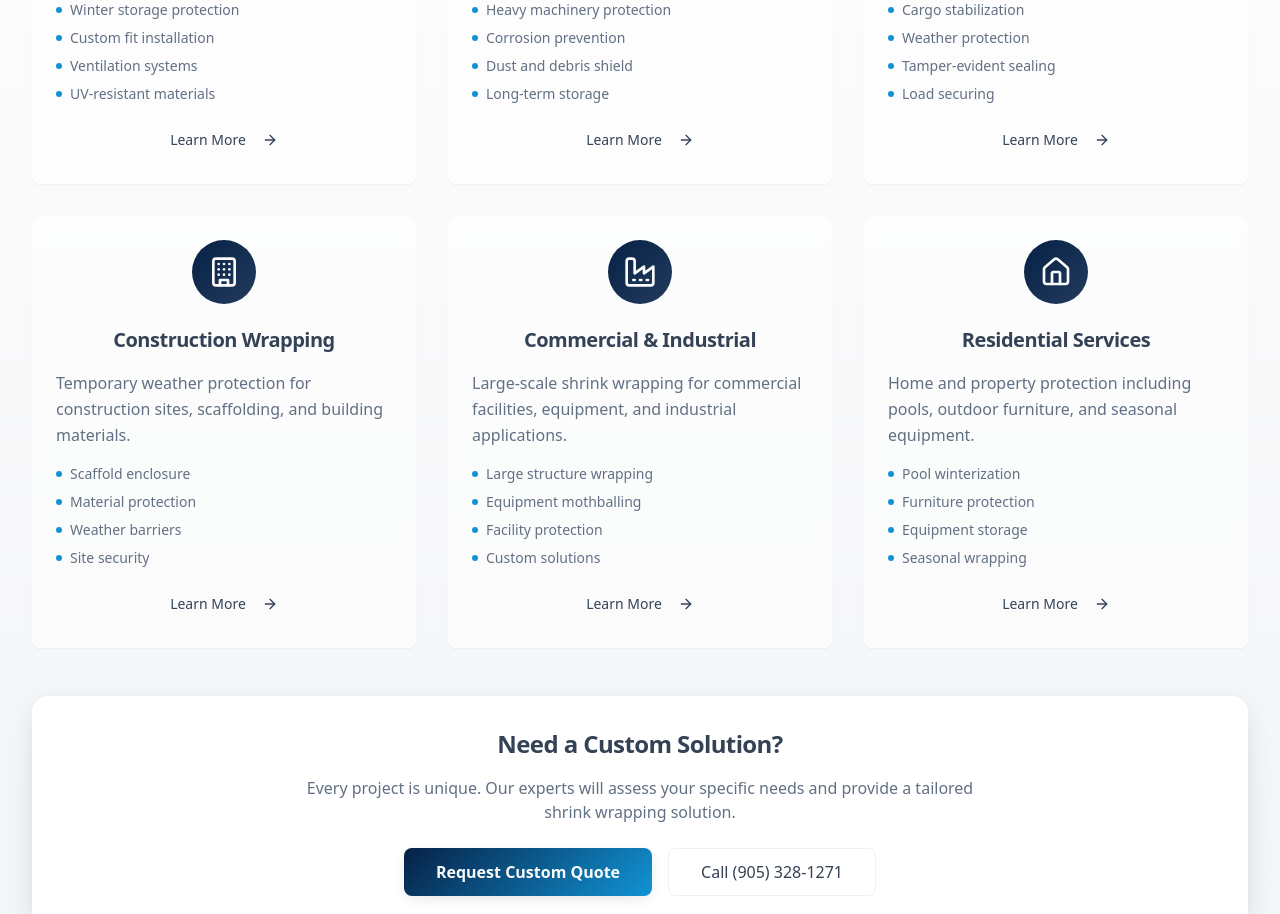
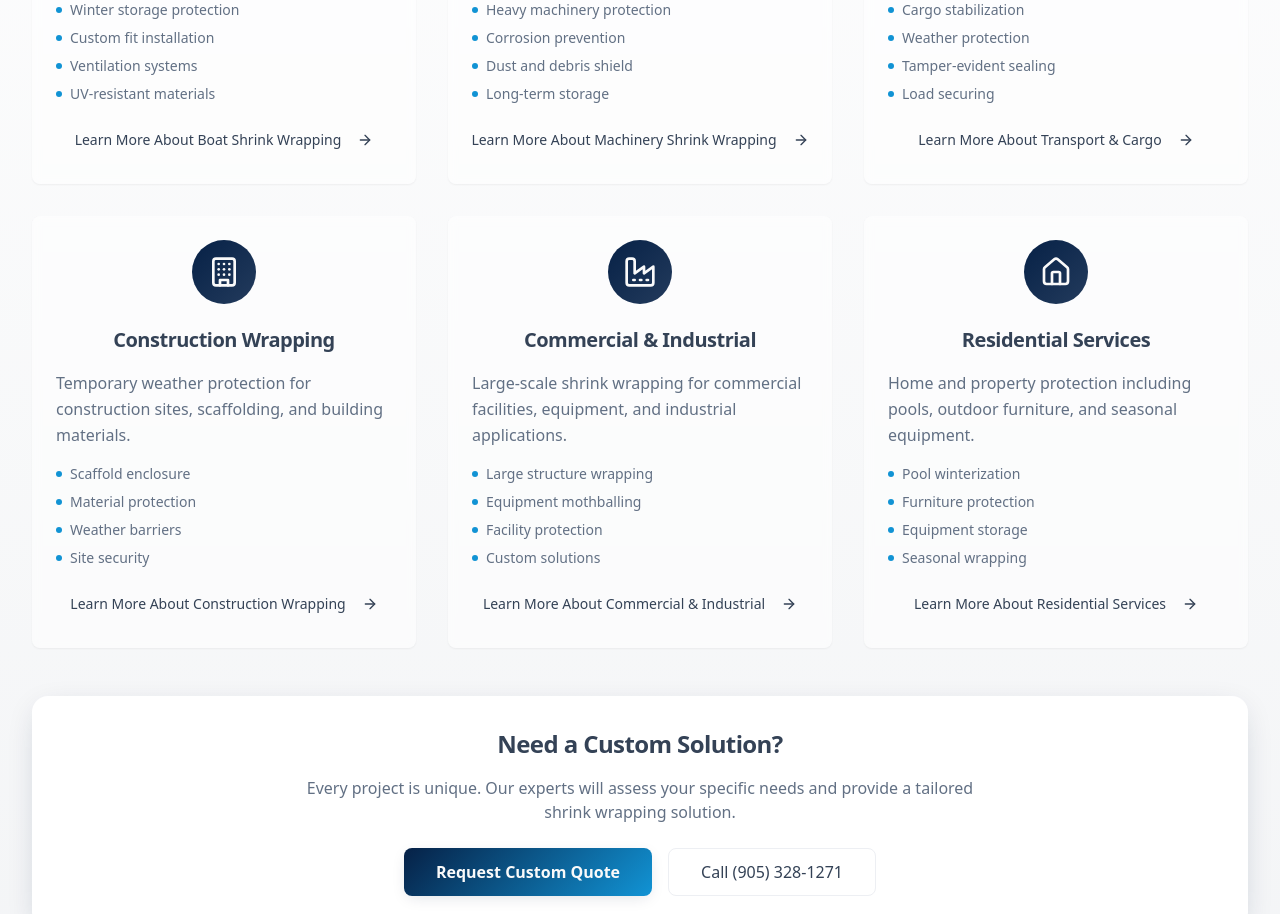
Before and after one commit to ish0075/mobile-shrinkwrap-ltd, a React (Vite) app: page / in a window 1280 px wide. Shown: the part 1460-2374 px from the top of the page. Built offline with nearby package versions, Linux system fonts and the light colour scheme; the HTML template or start-up script is replaced by a standard one.

Commit message:
Fix: Improve link text for SEO

```diff
--- a/src/components/ServicesOverview.tsx
+++ b/src/components/ServicesOverview.tsx
@@ -95,7 +95,7 @@ const ServicesOverview = () => {
                     asChild
                   >
                     <a href={service.href}>
-                      Learn More
+                      Learn More About {service.title}
                       <ArrowRight className="w-4 h-4 ml-2 group-hover:translate-x-1 transition-transform" />
                     </a>
                   </Button>
```
